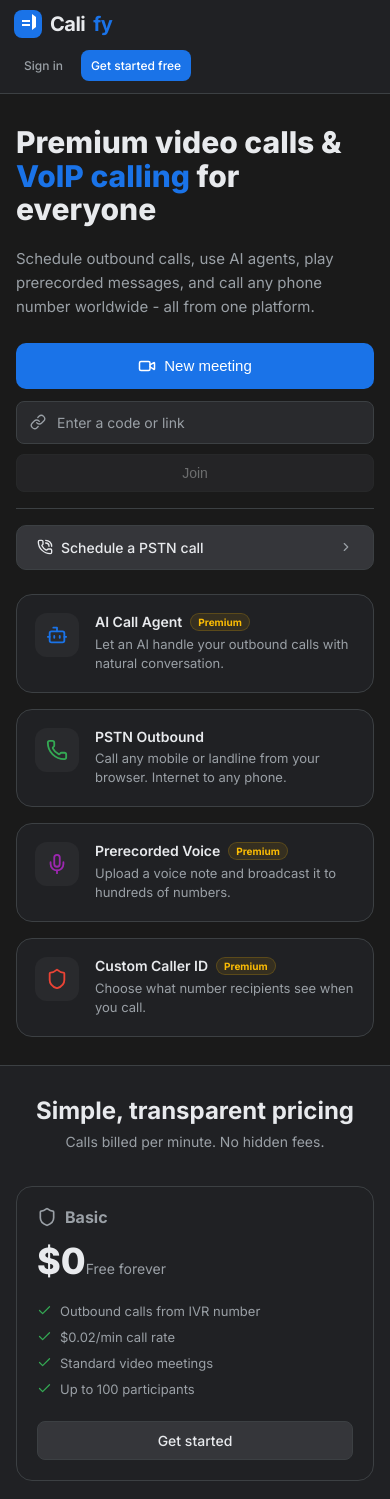
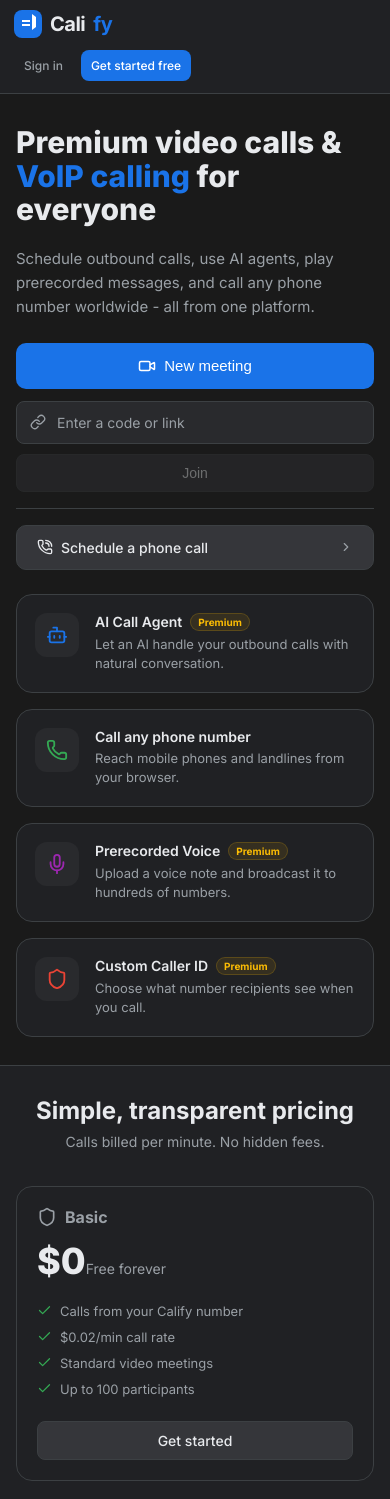
Before and after one commit to Klainnoble1/calify-web, a Next.js app: page / in a window 390 px wide. Shown: the top 1499 px of the page. Built offline with nearby package versions, Linux system fonts and the light colour scheme; no server answers.

Commit message:
Use plain language for phone calling copy

```diff
--- a/app/dashboard/calls/page.tsx
+++ b/app/dashboard/calls/page.tsx
@@ -50,7 +50,7 @@
     <div style={{ padding: '32px', maxWidth: '900px' }}>
       <div style={{ marginBottom: '28px' }}>
         <h1 style={{ fontSize: '24px', fontWeight: '700', marginBottom: '4px' }}>Call Logs</h1>
-        <p style={{ color: 'var(--calify-text-secondary)', fontSize: '14px' }}>Full history of your outbound PSTN calls and billing.</p>
+        <p style={{ color: 'var(--calify-text-secondary)', fontSize: '14px' }}>Full history of your phone calls and billing.</p>
       </div>
 
       {/* Summary cards */}
--- a/app/dashboard/page.tsx
+++ b/app/dashboard/page.tsx
@@ -97,7 +97,7 @@
             </div>
             <div>
               <p style={{ fontWeight: 600, marginBottom: '2px' }}>Schedule a Call</p>
-              <p style={{ fontSize: '12px', color: 'var(--calify-text-secondary)' }}>Queue outbound PSTN calls</p>
+              <p style={{ fontSize: '12px', color: 'var(--calify-text-secondary)' }}>Schedule phone calls</p>
             </div>
             <ArrowRight size={16} style={{ marginLeft: 'auto', color: 'var(--calify-text-secondary)' }} />
           </div>
--- a/app/dashboard/scheduler/page.tsx
+++ b/app/dashboard/scheduler/page.tsx
@@ -238,7 +238,7 @@
       <div style={{ display: 'flex', justifyContent: 'space-between', alignItems: 'flex-start', marginBottom: '32px' }}>
         <div>
           <h1 style={{ fontSize: '26px', fontWeight: '700', marginBottom: '4px' }}>Call Scheduler</h1>
-          <p style={{ color: 'var(--calify-text-secondary)', fontSize: '14px' }}>Queue up automated outbound PSTN calls.</p>
+          <p style={{ color: 'var(--calify-text-secondary)', fontSize: '14px' }}>Queue up automated phone calls.</p>
         </div>
         <button onClick={fetchData} className="calify-btn calify-btn-ghost" style={{ padding: '8px' }}>
           <RefreshCw size={18} />
--- a/app/layout.tsx
+++ b/app/layout.tsx
@@ -11,7 +11,7 @@
     template: '%s | Calify',
   },
   description:
-    'Calify is a premium communication platform for video calls, scheduled PSTN outreach, AI-assisted calling, and VoIP - all in one place.',
+    'Calify is a premium communication platform for video calls, scheduled phone outreach, AI-assisted calling, and internet calling - all in one place.',
   twitter: {
     creator: '@calify',
     site: '@calify',
@@ -23,7 +23,7 @@
     siteName: 'Calify',
     title: 'Calify',
     description:
-      'Premium video calls, scheduled PSTN outreach, AI-assisted calling, and VoIP in one place.',
+      'Premium video calls, scheduled phone outreach, AI-assisted calling, and internet calling in one place.',
     images: ['/images/calify-open-graph.png'],
   },
   icons: {
--- a/app/page.tsx
+++ b/app/page.tsx
@@ -162,7 +162,7 @@
                 style={{ justifyContent: 'center', padding: '13px 20px', fontSize: '14px', borderRadius: '10px' }}
               >
                 <PhoneCall size={16} />
-                Schedule a PSTN call
+                Schedule a phone call
                 <ChevronRight size={14} style={{ marginLeft: 'auto', color: 'var(--calify-text-secondary)' }} />
               </a>
             </div>
@@ -179,8 +179,8 @@
               },
               {
                 icon: <Phone size={22} style={{ color: '#34a853' }} />,
-                title: 'PSTN Outbound',
-                desc: 'Call any mobile or landline from your browser. Internet to any phone.',
+                title: 'Call any phone number',
+                desc: 'Reach mobile phones and landlines from your browser.',
                 badge: null,
               },
               {
@@ -254,7 +254,7 @@
                   color: 'var(--calify-text-secondary)',
                   price: '$0',
                   sub: 'Free forever',
-                  features: ['Outbound calls from IVR number', '$0.02/min call rate', 'Standard video meetings', 'Up to 100 participants'],
+                  features: ['Calls from your Calify number', '$0.02/min call rate', 'Standard video meetings', 'Up to 100 participants'],
                   cta: 'Get started',
                   ctaStyle: 'calify-btn-secondary',
                   href: '/login',
```
